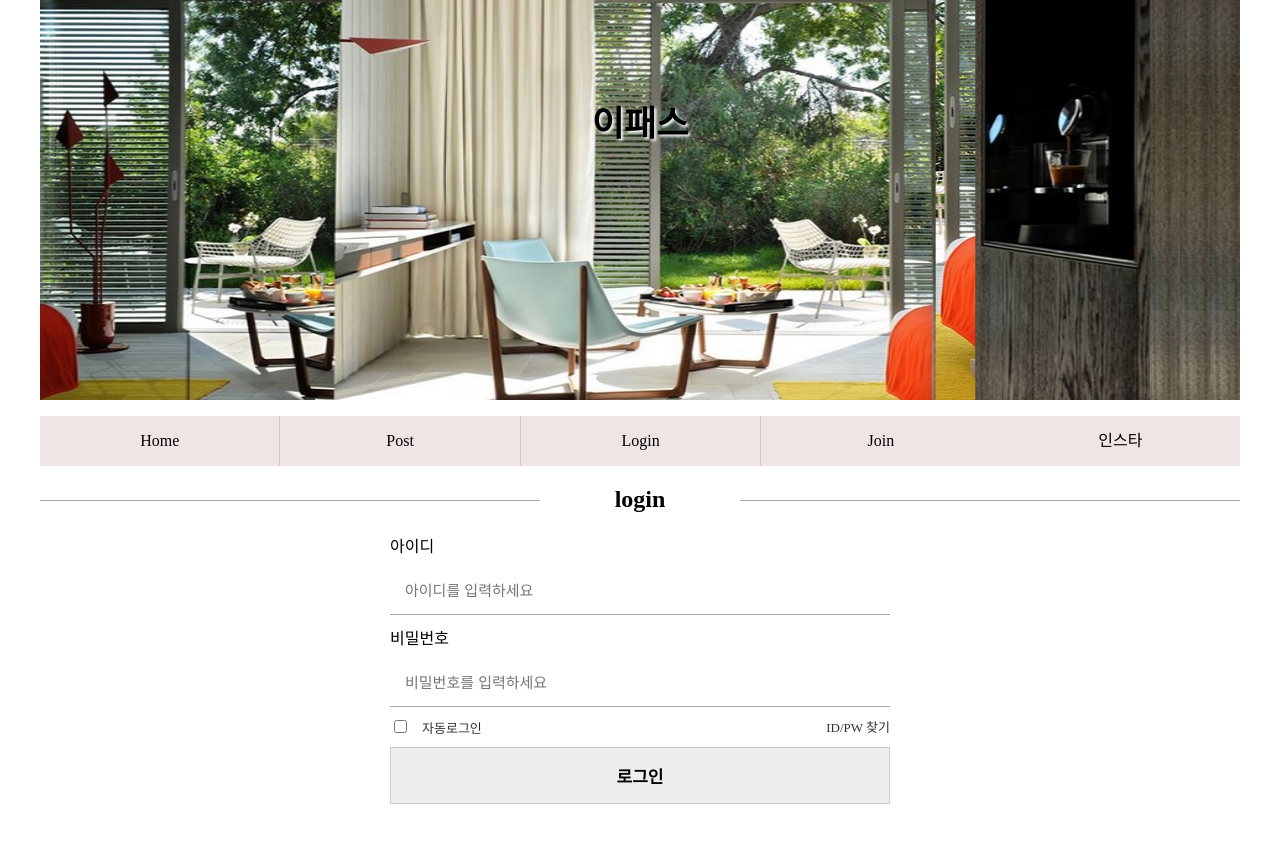
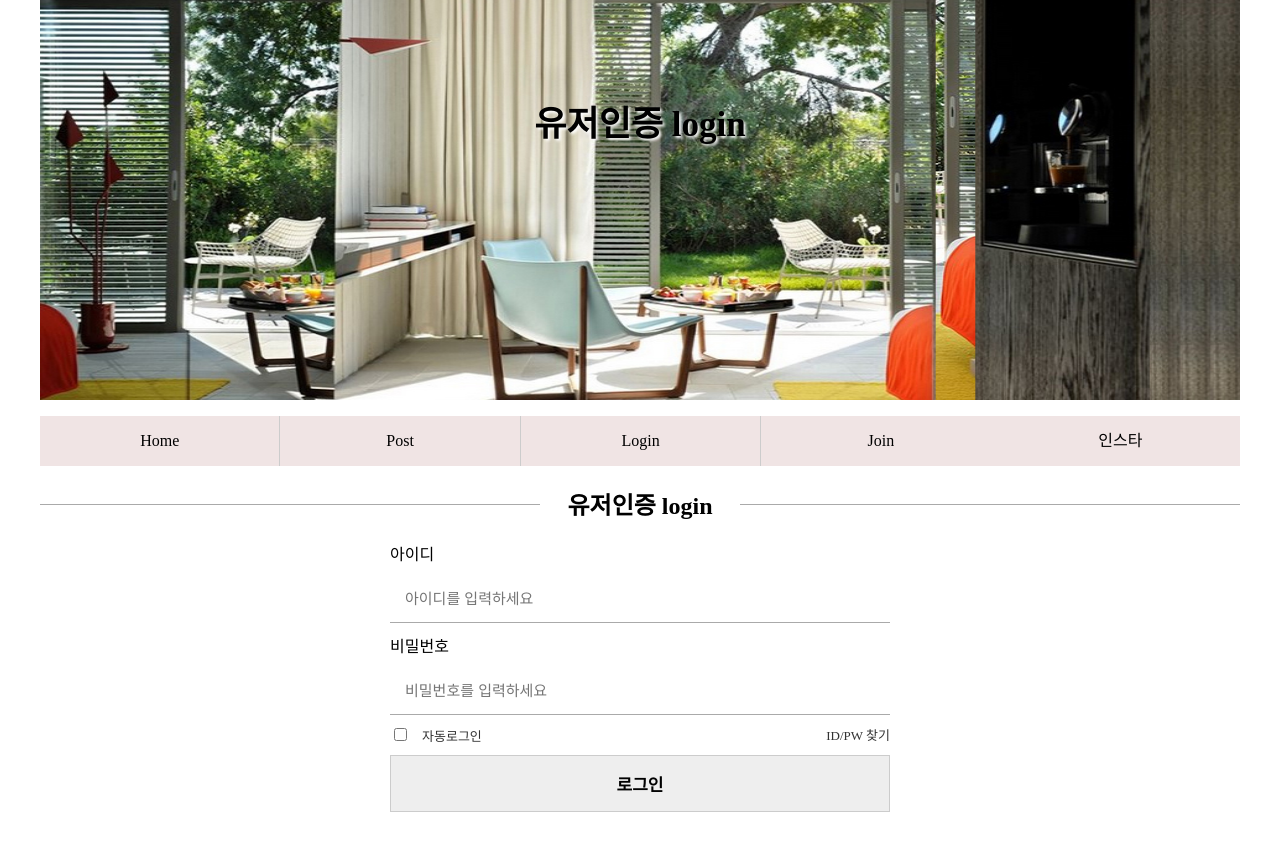
Before and after one commit to posasi2000/naver, a plain HTML site: page login.html in a window 1280 px wide. Drawn offline with Linux system fonts and the light colour scheme.

Commit message:
2025-10-30 14:20 목요일 PSA팀 kim 2

```diff
--- a/login.html
+++ b/login.html
@@ -4,7 +4,7 @@
     <meta charset="UTF-8">
     <meta http-equiv="X-UA-Compatible" content="IE=edge">
     <meta name="viewport" content="width=device-width, initial-scale=1.0">
-    <title> </title>
+    <title> login </title>
     <style>
         * {   box-sizing: border-box;  }
 
@@ -196,7 +196,7 @@
 <body>
     <div class="container">
         <div class="main main-self"><img src="./images/main_4.jpg" width="100%" height="100%">
-            <b class="main-text"> 이패스 </b>
+            <b class="main-text"> 유저인증 login  </b>
         </div>
         <div class="main2 main2-self">
             <ul>
@@ -208,7 +208,7 @@
             </ul>
         </div>
 
-        <h2 class="sub-text" style="text-align: center;"> login </h2>
+        <h2 class="sub-text" style="text-align: center;"> 유저인증 login </h2>
         <div class="login">
             <div>
                 <form action="">
```
